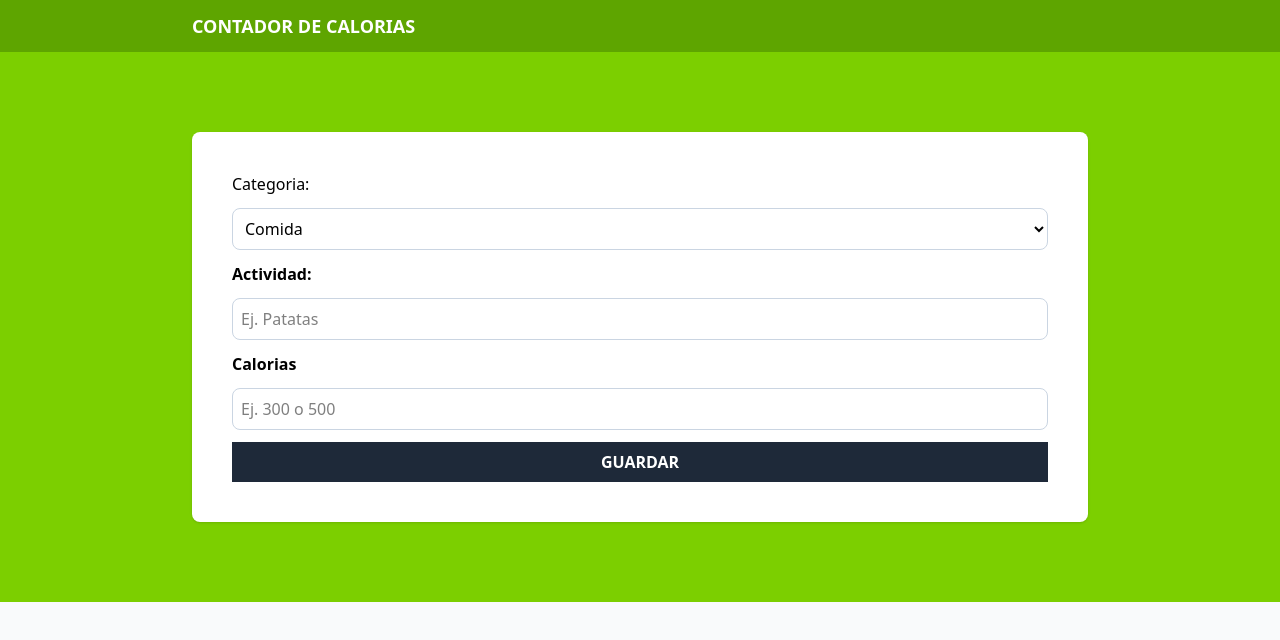
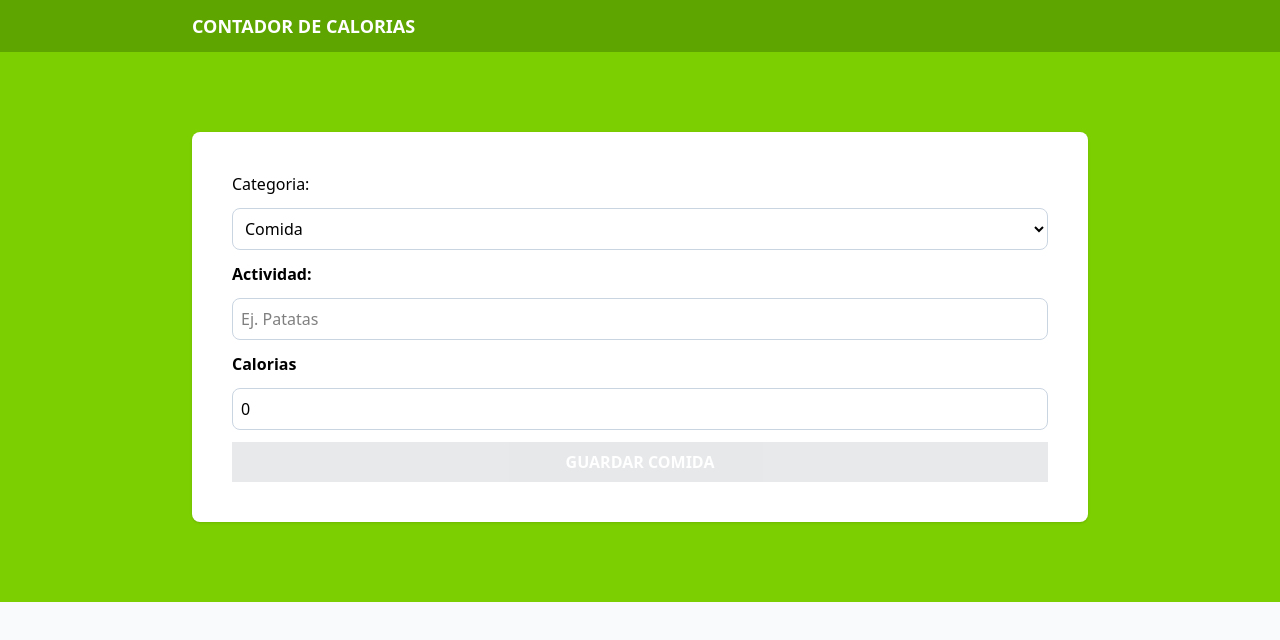
Before and after one commit to alvisEcheverria/calorie-tracker, a React (Vite) app: page / in a window 1280 px wide. Shown: the top 640 px of the page. Built offline with nearby package versions, Linux system fonts and the light colour scheme.

Commit message:
add useReducer for handle the data into Form

```diff
--- a/src/App.tsx
+++ b/src/App.tsx
@@ -1,6 +1,10 @@
+import { useReducer } from "react"
 import { Form } from "./components/Form"
+import { activityReducer, initialState } from "./reducers/activity-reducer"
 
 function App() {
+
+  const [ state, dispatch ] = useReducer(activityReducer, initialState);
 
   return (
     <>
@@ -13,7 +17,9 @@
       </header>
       <section className="bg-lime-500 py-20 px-5">
         <div className="max-w-4xl mx-auto">
-          <Form />
+          <Form
+            dispatch={dispatch}
+          />
         </div>
       </section>
     </>
--- a/src/components/Form.tsx
+++ b/src/components/Form.tsx
@@ -1,13 +1,51 @@
+import { useState, ChangeEvent, FormEvent, Dispatch } from "react";
+import type { Activity } from "../types";
 import { categories } from "../data/categories";
+import { ActivityActions } from "../reducers/activity-reducer";
 
-export const Form = () => {
+type FormProps = {
+    dispatch: Dispatch<ActivityActions>
+}
+
+export const Form = ({ dispatch } : FormProps) => {
+
+    const [ activity, setActivity ] = useState<Activity>({
+        category: 1,
+        name: '',
+        calories: 0
+    });
+
+    const handleChange = (e: ChangeEvent<HTMLSelectElement | HTMLInputElement> ): void=> {
+        const isNumberField = ["category", "calories"].includes(e.target.id);
+        setActivity({
+            ...activity,
+            [e.target.id]: isNumberField? +e.target.value : e.target.value
+        });
+    };
+
+    const isValidActivity = ()=> {
+        const { name, calories } = activity;
+        return name.trim() !== '' && calories > 0;
+    }
+
+    const handleSubmit = (e: FormEvent<HTMLFormElement>)=> {
+        e.preventDefault();
+        dispatch({type: "save-activity", payload: {newActivity: activity}});
+    }
+
     return (
-    <form className="space-y-5 bg-white shadow p-10 rounded-lg">
+        <form
+            className="space-y-5 bg-white shadow p-10 rounded-lg"
+            onSubmit={handleSubmit}
+        >
             <div className="grid grid-cols-1 gap-3">
                 <label htmlFor="category">Categoria:</label>
                 <select
                     id="category"
-                className="border border-slate-300 p-2 rounded-lg w-full bg-white">
+                    className="border border-slate-300 p-2 rounded-lg w-full bg-white"
+                    value={activity.category}
+                    onChange={handleChange}
+                >
                     {
                         categories.map(category => (
                             <option
@@ -19,27 +57,32 @@
                     ))}
                 </select>
                 <div className="grid grid-cols-1 gap-3">
-                <label htmlFor="activity" className="font-bold">Actividad:</label>
+                    <label htmlFor="name" className="font-bold">Actividad:</label>
                     <input
-                    id="activity"
+                        id="name"
                         type="text"
                         placeholder="Ej. Patatas"
                         className="border border-slate-300 p-2 rounded-lg"
+                        value={activity.name}
+                        onChange={handleChange}
                     />
                 </div>
                 <div className="grid grid-cols-1 gap-3">
-                <label htmlFor="activity" className="font-bold">Calorias</label>
+                    <label htmlFor="calories" className="font-bold">Calorias</label>
                     <input
-                    id="activity"
+                        id="calories"
                         type="number"
                         placeholder="Ej. 300 o 500"
                         className="border border-slate-300 p-2 rounded-lg"
+                        value={activity.calories}
+                        onChange={handleChange}
                     />
                 </div>
                 <input
                     type="submit"
-                className="bg-gray-800 hover:bg-gray-900 w-full p-2 font-bold uppercase text-white cursor-pointer"
-                value="Guardar"
+                    className="bg-gray-800 hover:bg-gray-900 w-full p-2 font-bold uppercase text-white cursor-pointer disabled:opacity-10 disabled:cursor-not-allowed"
+                    value={activity.category === 1? "Guardar comida" : "Guardar ejercicio"}
+                    disabled={!isValidActivity()}
                 />
             </div>
         </form>
--- /dev/null
+++ b/src/reducers/activity-reducer.ts
@@ -0,0 +1,28 @@
+import { Activity } from "../types"
+
+export type ActivityActions = {
+    type: "save-activity";
+    payload: {
+        newActivity: Activity
+    };
+};
+
+export type ActivityState = {
+    activities: Activity[];
+};
+
+export const initialState: ActivityState = {
+    activities: [],
+};
+
+export const activityReducer = (
+        state: ActivityState = initialState,
+        action: ActivityActions
+    ) =>  {
+
+    if(action.type === "save-activity"){
+        console.log("este es mi tipo save-activity")
+    }
+
+    return state;
+};
```
Also changed, not shown: src/types/index.ts (+7 -1 lines). Lines whose indentation alone changed are shown as unchanged.
